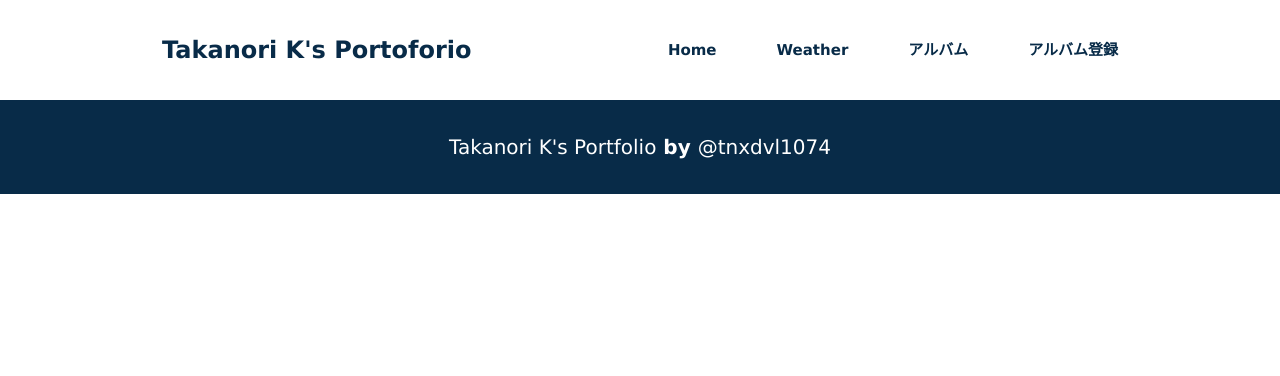
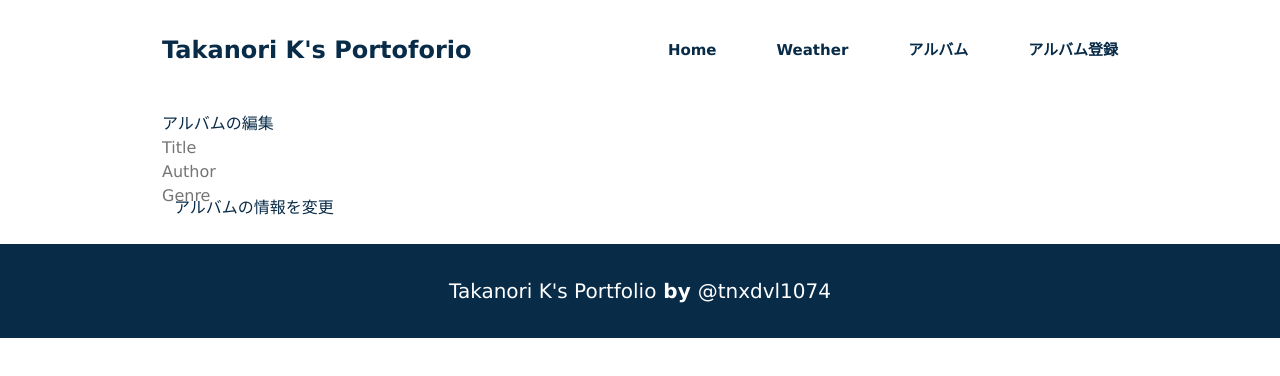
Before and after one commit to takanori-k-1074/vue-pages, a Vue app: page /edit/1 in a window 1280 px wide. Shown: the top 376 px of the page. Built offline with nearby package versions, Linux system fonts and the light colour scheme; no server answers.

Commit message:
アルバムupdate追加

```diff
--- a/src/router/index.js
+++ b/src/router/index.js
@@ -34,6 +34,14 @@ const routes = [
     // which is lazy-loaded when the route is visited.
     component: () => import(/* webpackChunkName: "about" */ '../views/MusicCreate.vue'),
   },
+  {
+    path: '/edit/:id',
+    name: 'MusicEdit',
+        // route level code-splitting
+    // this generates a separate chunk (about.[hash].js) for this route
+    // which is lazy-loaded when the route is visited.
+    component: () => import(/* webpackChunkName: "about" */ '../views/MusicEdit.vue'),
+  },
 
 ];
 
--- a/src/views/Crud.vue
+++ b/src/views/Crud.vue
@@ -26,6 +26,7 @@
             <div class="detail">
              ・ジャンル：{{ musicInfo.genre }}
             </div>
+            <router-link :to="{ path: `/edit/${musicInfo.id}` }" class="btn">アルバムの編集</router-link>
           </div>
         </div>
       </div>
--- /dev/null
+++ b/src/views/MusicEdit.vue
@@ -0,0 +1,64 @@
+<template>
+  <div class="container">
+    <h1 class="#f3e5f5 purple lighten-5 center">アルバムの編集</h1>
+    <form class="col s12">
+      <div class="row">
+        <div class="input-field">
+          <input placeholder="Title" type="text" class="validate" v-model="music.title" required="required">
+        </div>
+      </div>
+      <div class="row">
+        <div class="input-field">
+          <input placeholder="Author" type="text" class="validate" v-model="music.artist" required="required">
+        </div>
+      </div>
+      <div class="row">
+        <div class="input-field">
+          <input placeholder="Genre" type="text" class="validate" v-model="music.genre" required="required">
+        </div>
+      </div>
+      <div class="btn" v-on:click="updateMusic(music.id)">アルバムの情報を変更</div>
+    </form>
+  </div>
+</template>
+
+<script>
+  import axios from 'axios';
+  export default {
+    name: 'MusicEdit',
+    data: function() {
+      return {
+        id: this.$route.params.id,
+        music: {
+          id: '',
+          title: '',
+          artist: '',
+          genre: '',
+        },
+      }
+    },
+    mounted: function() {
+      this.setmusicEdit(this.id);
+    },
+    methods: {
+      setmusicEdit(id){
+        axios.get(`http://localhost:3000/api/v1/music/${id}.json`).then(res => {
+          this.music.id = res.data.id;
+          this.music.title = res.data.title;
+          this.music.artist = res.data.artist;
+          this.music.genre = res.data.genre;
+        });
+      },
+      updateMusic(id) {
+        if (!this.music.title) return;
+        axios.put(`http://localhost:3000/api/v1/music/${id}`, { music: this.music }).then(() => {
+          this.$router.push({ path: '/crud' });
+        }, (error) => {
+          console.log(error);
+        });
+      },
+    }
+  }
+</script>
+
+<style scoped></style>
--- a/vue.config.js
+++ b/vue.config.js
@@ -1,13 +1,6 @@
 module.exports = {
   devServer: {
-    proxy: {
-      '/api': {
-        target: 'http://localhost:3000',
-        pathRewrite: {
-          '^/api': '/api'
-        }
-      }
-    }
+    proxy: 'http://localhost:3000',
   },
   css: {
     loaderOptions: {
```
